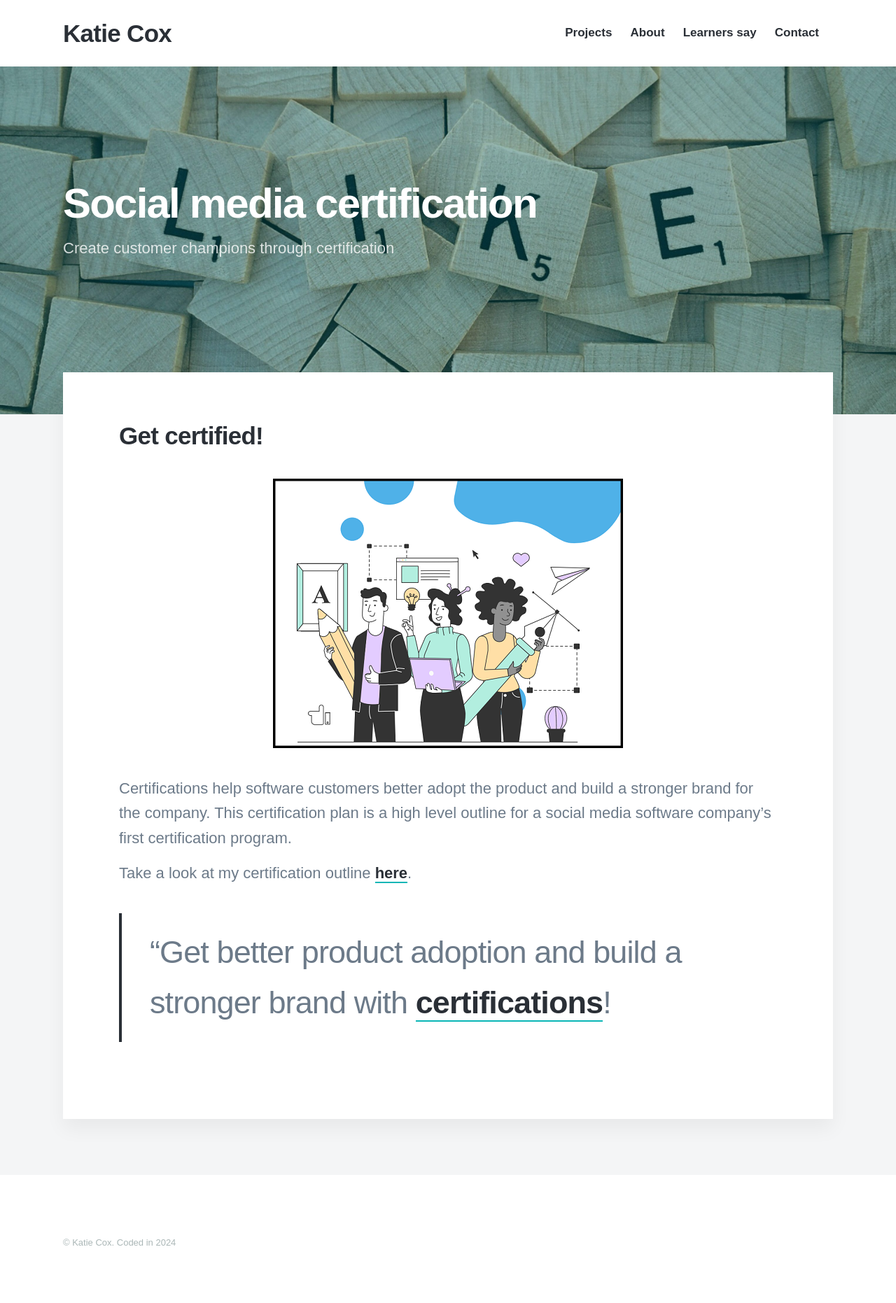
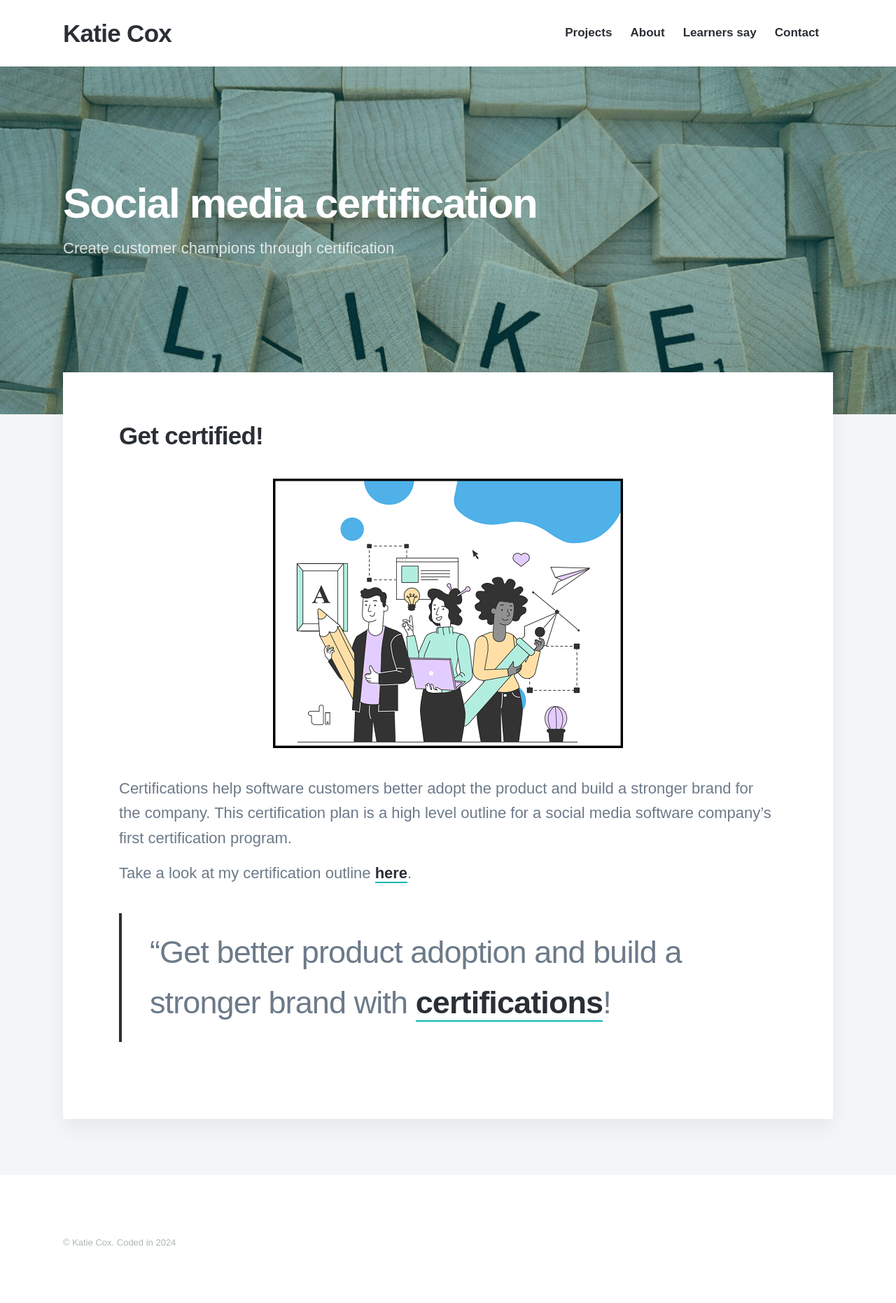
Before and after one commit to cox-katie/portfolio, a Jekyll site: the page built from _projects/Social-certification.md, in a window 1280 px wide. Shown: the whole page at 70% size. Built offline with Jekyll 4.4.1, drawn with Linux system fonts in a browser that asks for light colours; nearby versions of some CDN libraries; some web fonts are replaced.

Commit message:
image test

```diff
--- a/_projects/Social-certification.md
+++ b/_projects/Social-certification.md
@@ -3,7 +3,7 @@ title: 'Social media certification'
 subtitle: 'Create customer champions through certification'
 date: 2018-06-30 00:00:00
 description: This certification plan is a high-level outline for a social media software company's first certification program.
-featured_image: '/images/Later/later-social.jpg'
+featured_image: '/images/Later/later-social-test.jpg'
 ---
 
 
```
Also changed, not shown: images/Later/later-social-test.jpg (added), 1 other file.
